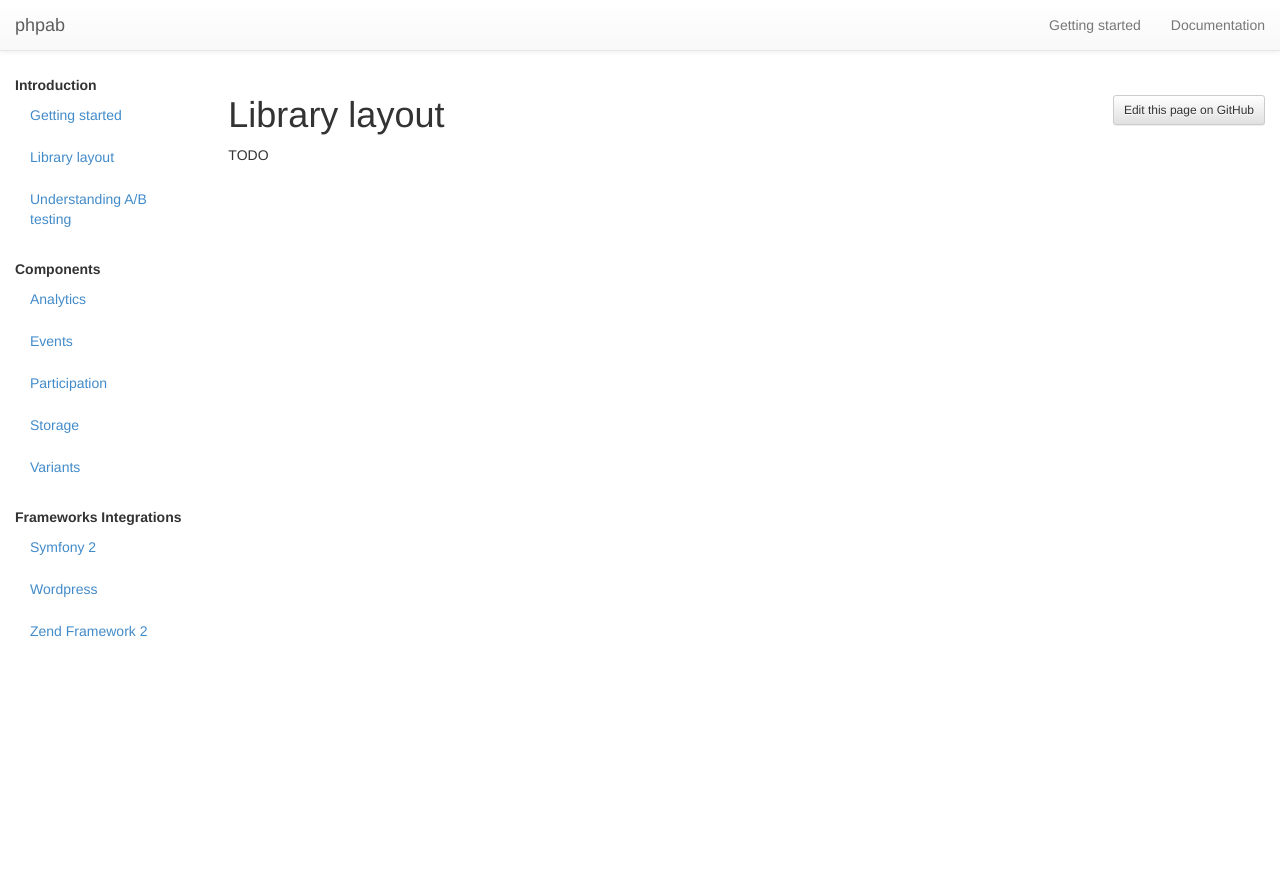
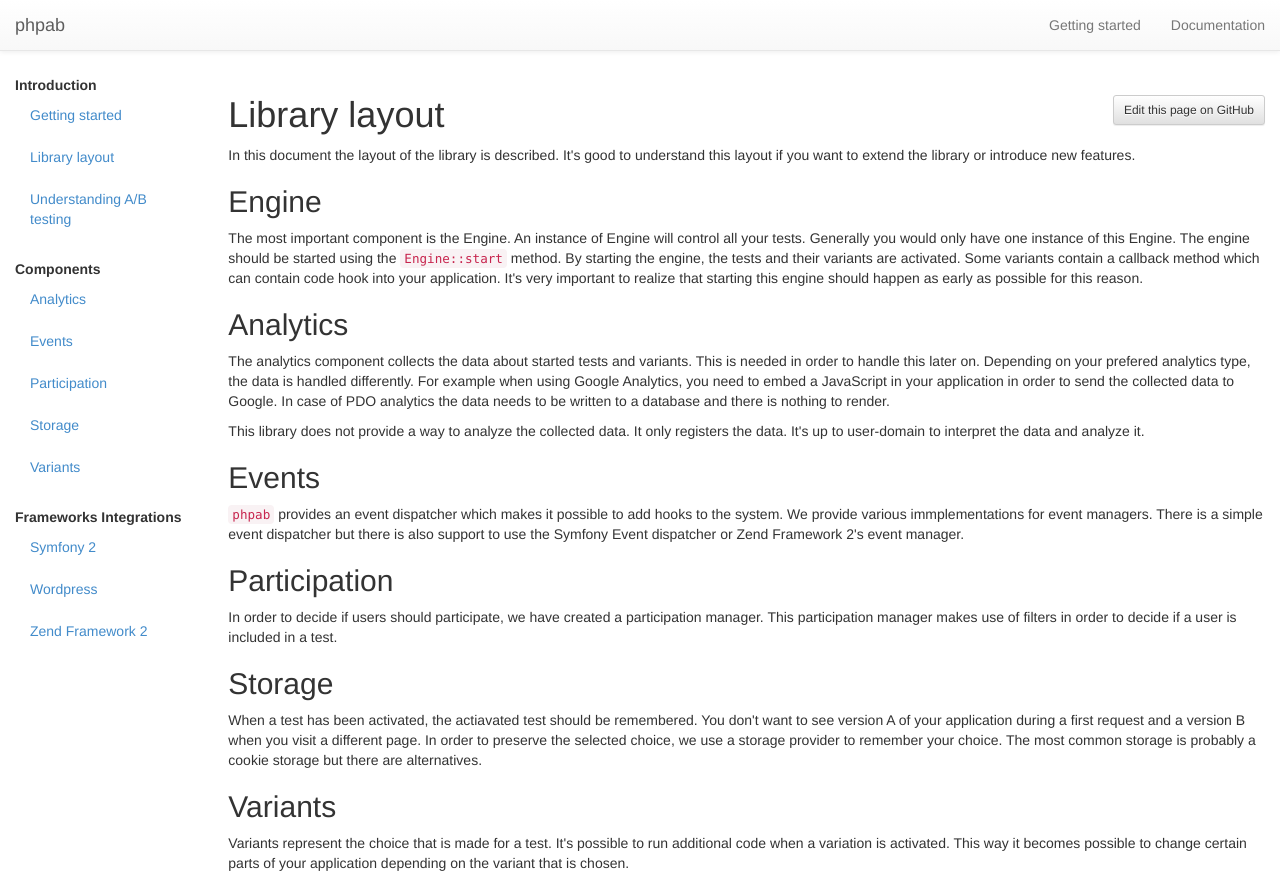
Before and after one commit to phpab/phpab.github.io, a website: page docs/library-layout.html in a window 1280 px wide. Before the commit the page ends 800 px from the top, so only its background shows below. Drawn offline with Linux system fonts and the light colour scheme.

Commit message:
Website generation with Couscous

```diff
--- a/docs/library-layout.html
+++ b/docs/library-layout.html
@@ -140,7 +140,43 @@
                     </div>
 
                     <h1 id="library-layout">Library layout</h1>
-<p>TODO</p>
+<p>In this document the layout of the library is described. It's good to understand this
+layout if you want to extend the library or introduce new features.</p>
+<h2 id="engine">Engine</h2>
+<p>The most important component is the Engine. An instance of Engine will control all
+your tests. Generally you would only have one instance of this Engine. The engine
+should be started using the <code>Engine::start</code> method. By starting the engine, the
+tests and their variants are activated. Some variants contain a callback method
+which can contain code hook into your application. It's very important to realize
+that starting this engine should happen as early as possible for this reason.</p>
+<h2 id="analytics">Analytics</h2>
+<p>The analytics component collects the data about started tests and variants. This is
+needed in order to handle this later on. Depending on your prefered analytics type,
+the data is handled differently. For example when using Google Analytics, you need
+to embed a JavaScript in your application in order to send the collected data to
+Google. In case of PDO analytics the data needs to be written to a database and there
+is nothing to render.</p>
+<p>This library does not provide a way to analyze the collected data. It only registers
+the data. It's up to user-domain to interpret the data and analyze it.</p>
+<h2 id="events">Events</h2>
+<p><code>phpab</code> provides an event dispatcher which makes it possible to add hooks to the
+system. We provide various immplementations for event managers. There is a simple
+event dispatcher but there is also support to use the Symfony Event dispatcher or
+Zend Framework 2's event manager.</p>
+<h2 id="participation">Participation</h2>
+<p>In order to decide if users should participate, we have created a participation
+manager. This participation manager makes use of filters in order to decide if a
+user is included in a test.</p>
+<h2 id="storage">Storage</h2>
+<p>When a test has been activated, the actiavated test should be remembered. You don't
+want to see version A of your application during a first request and a version B
+when you visit a different page. In order to preserve the selected choice, we use a
+storage provider to remember your choice. The most common storage is probably a
+cookie storage but there are alternatives.</p>
+<h2 id="variants">Variants</h2>
+<p>Variants represent the choice that is made for a test. It's possible to run
+additional code when a variation is activated. This way it becomes possible to change
+certain parts of your application depending on the variant that is chosen.</p>
                 </article>
             </div>
         </div>
```
